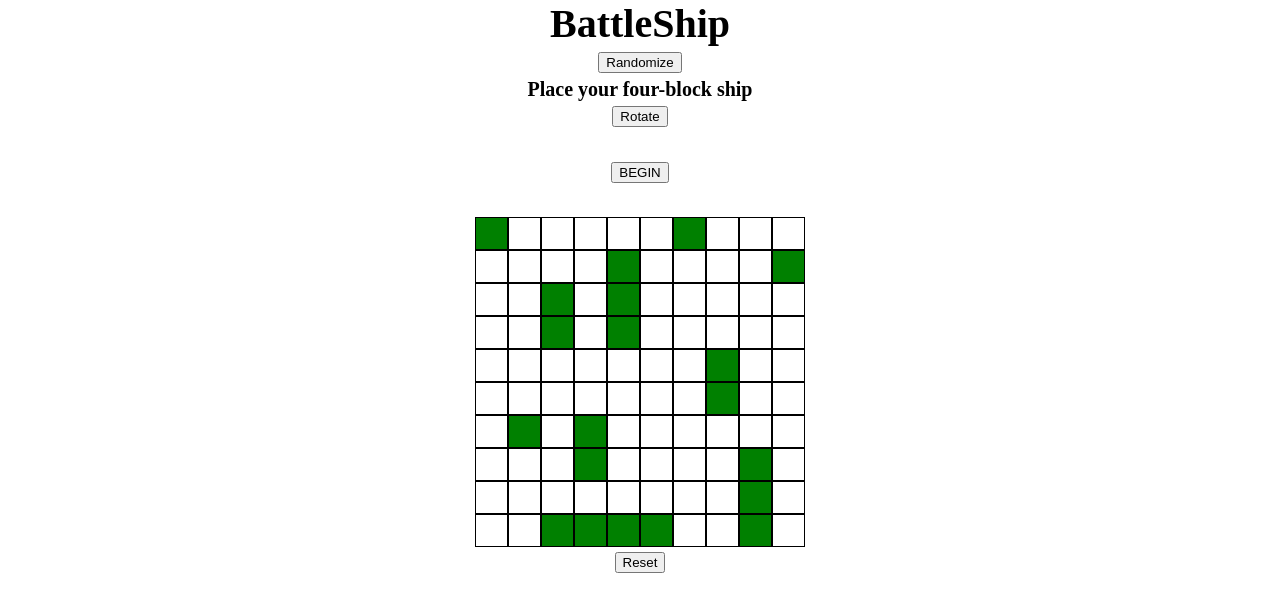
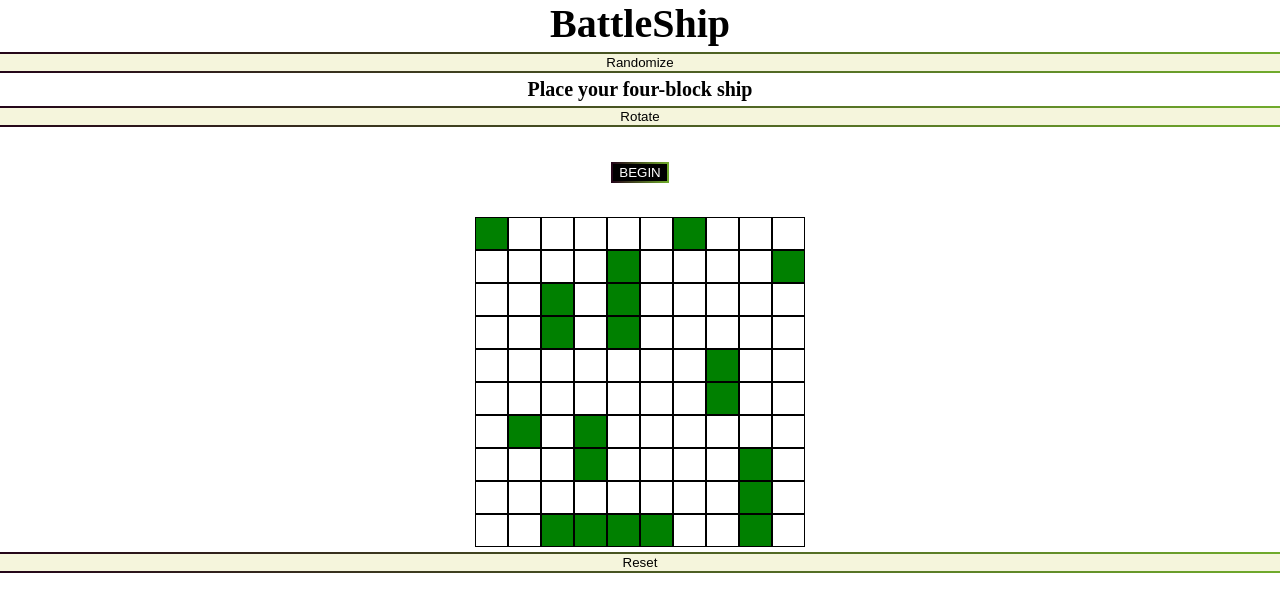
Before and after one commit to n3u5l7l/BattleShip, a plain HTML site: page index.html in a window 1280 px wide. Both pictures are taken after a click on the button "Randomize". Drawn offline with Linux system fonts and the light colour scheme.

Commit message:
Upgraded button's appearence

```diff
--- a/style.css
+++ b/style.css
@@ -22,6 +22,25 @@ form{
     align-items: center;
     flex-direction: column;
     gap:5px;
+}
+
+button.randomize, button.reset, button.rotate{
+    align-self: stretch;
+    background-color: beige;
+    border-image-slice: 1;
+    border-left:none; border-right:none;
+    border-width: 2px;
+    border-image-source: linear-gradient(to left, #70ab2c, #240519);
+    cursor: pointer;
+}
+
+button.begin{
+    background-color: black;
+    color:white;
+    border-image-slice: 1;
+    border-width: 2px;
+    border-image-source: linear-gradient(to left, #70ab2c, #240519);
+    cursor: pointer;
 }
 .mainContent{
     display:none;
@@ -215,4 +234,5 @@ img{
     border-radius: 5px;
     background-color: #d4d4d4;
     font-weight: bolder;
+    cursor: pointer
 }
```
